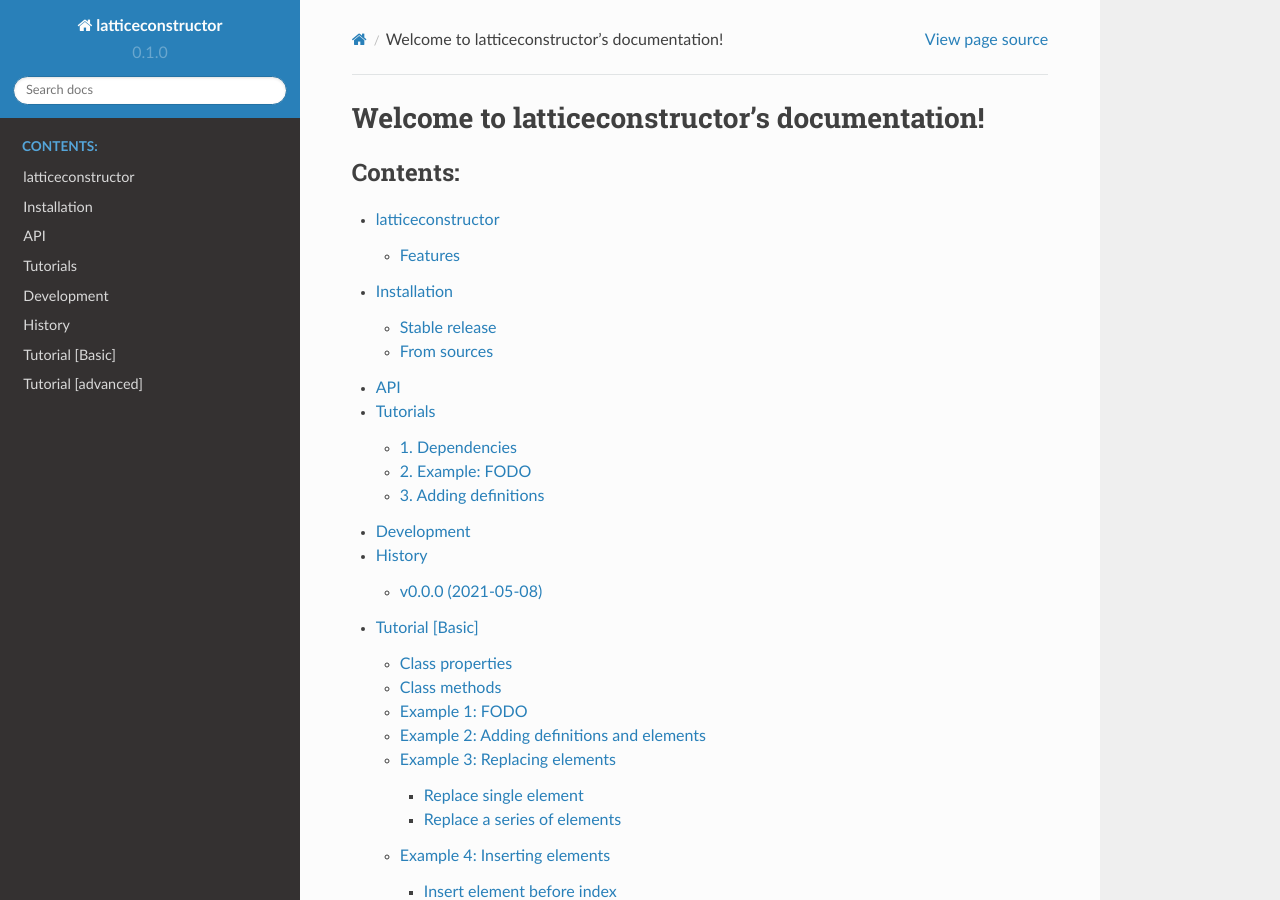
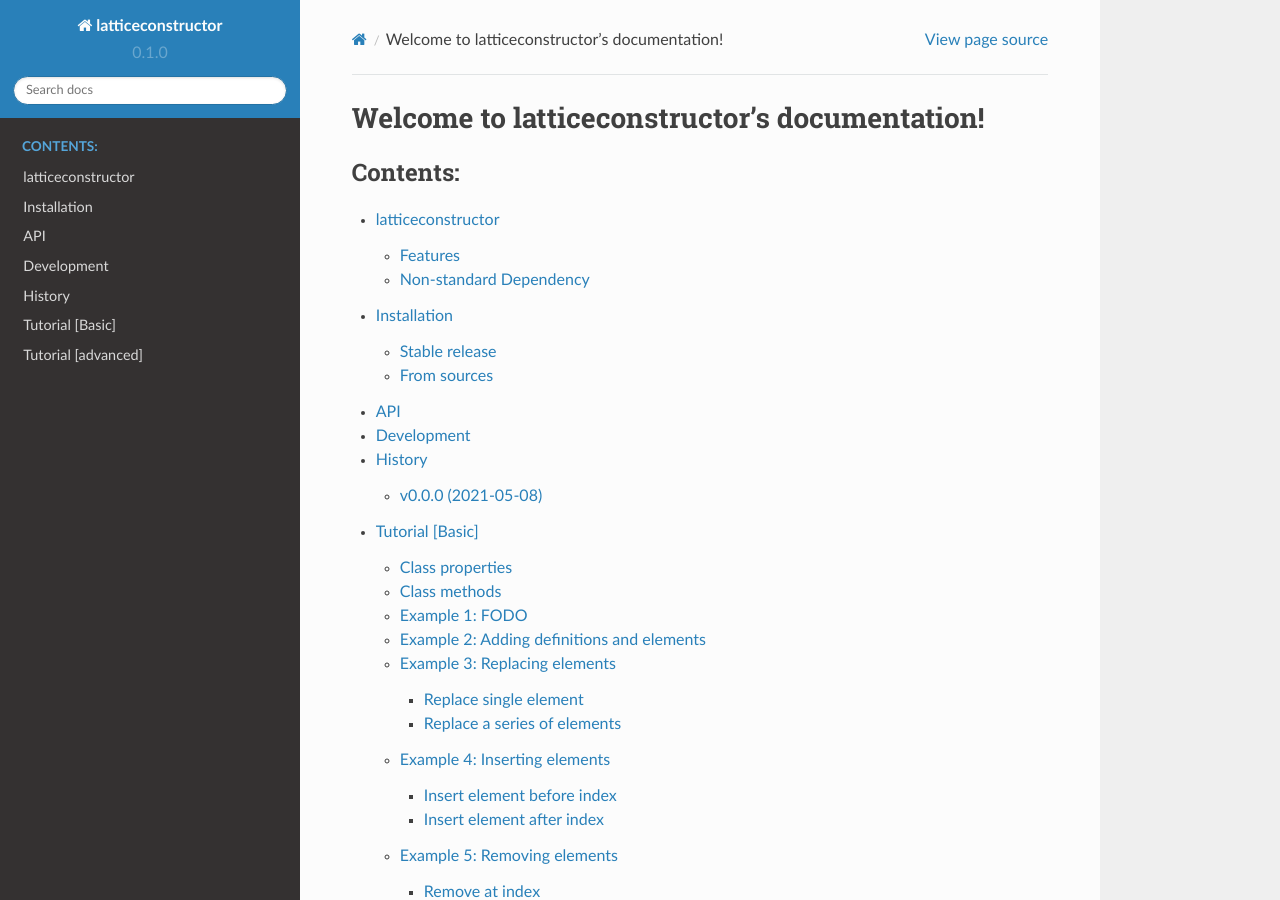
Before and after one commit to tomerten/latticeconstructor, a Sphinx documentation site: the page built from docs/index.rst, in a window 1280 px wide and 900 px high. Built offline with Sphinx 7.4.7 and the Read the Docs theme 2.0.0, drawn with Linux system fonts in a browser that asks for light colours.

Commit message:
updated docs

```diff
--- a/README.rst
+++ b/README.rst
@@ -18,3 +18,8 @@ Features
 * Construct accelerator element table manually
 * Edit accelerator element tables
 * Load definitions and lattice from: Elegant, Madx sequence file, Madx Line definition file.
+
+Non-standard Dependency
+-----------------------
+
+* `latticejson <https://github.com/nobeam/latticejson>`_
--- a/docs/index.rst
+++ b/docs/index.rst
@@ -10,7 +10,6 @@ Welcome to latticeconstructor's documentation!
    readme
    installation
    api
-   tutorials
    authors
    history
    notebooks/example_001.ipynb
```
